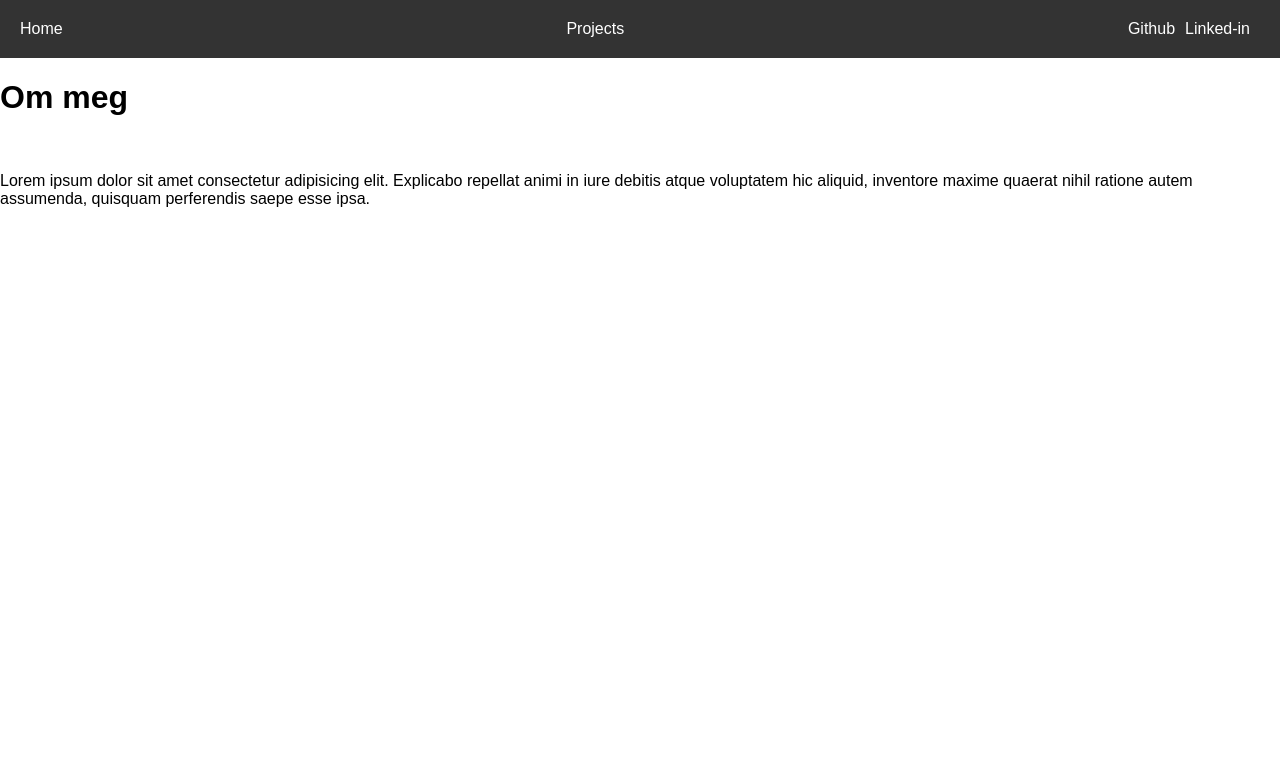
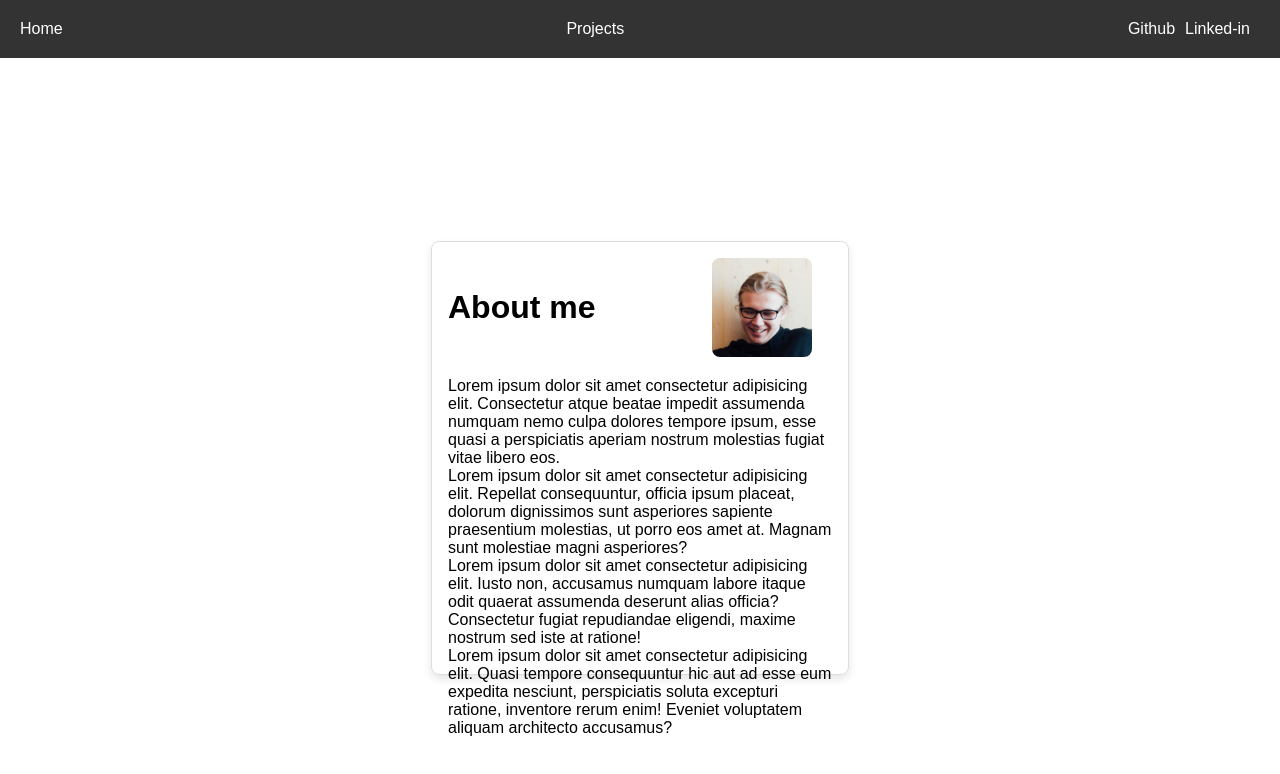
Before and after one commit to OfficeRat/homepage, a plain HTML site: page Pages/index.html in a window 1280 px wide. Drawn offline with Linux system fonts and the light colour scheme.

Commit message:
updte about me and css

```diff
--- a/Pages/index.html
+++ b/Pages/index.html
@@ -14,10 +14,19 @@
             <a id="right" target="_blank" href="https://www.linkedin.com/in/mats-r-kalleberg/">Linked-in</a>
     </div>
     <div id="content">
-        <div id="about">
-        <h1> Om meg</h1>
-        <img>
-        <p>Lorem ipsum dolor sit amet consectetur adipisicing elit. Explicabo repellat animi in iure debitis atque voluptatem hic aliquid, inventore maxime quaerat nihil ratione autem assumenda, quisquam perferendis saepe esse ipsa.</p>
+        <div class="about">
+            <div class="about-header">
+                <h1>About me</h1>
+                <!-- Add your image here -->
+                <img src="/static/images/img.png" alt="Mats's Image" class="about-image">
+            </div>
+            <div class="about-text">
+                <p>Lorem ipsum dolor sit amet consectetur adipisicing elit. Consectetur atque beatae impedit assumenda numquam nemo culpa dolores tempore ipsum, esse quasi a perspiciatis aperiam nostrum molestias fugiat vitae libero eos.
+                <br>Lorem ipsum dolor sit amet consectetur adipisicing elit. Repellat consequuntur, officia ipsum placeat, dolorum dignissimos sunt asperiores sapiente praesentium molestias, ut porro eos amet at. Magnam sunt molestiae magni asperiores?
+                <br>Lorem ipsum dolor sit amet consectetur adipisicing elit. Iusto non, accusamus numquam labore itaque odit quaerat assumenda deserunt alias officia? Consectetur fugiat repudiandae eligendi, maxime nostrum sed iste at ratione!
+                <br>Lorem ipsum dolor sit amet consectetur adipisicing elit. Quasi tempore consequuntur hic aut ad esse eum expedita nesciunt, perspiciatis soluta excepturi ratione, inventore rerum enim! Eveniet voluptatem aliquam architecto accusamus?
+            </p>
+            </div>
         </div>
     </div>
 </body>
--- a/Static/css/main.css
+++ b/Static/css/main.css
@@ -71,3 +71,41 @@ body {
   display: table;
   clear: both;
 }
+#content {
+  display: flex;
+  justify-content: center;
+  align-items: center;
+  height: 100vh;
+}
+
+.about {
+  border: 1px solid #ddd;
+  border-radius: 8px;
+  padding: 16px;
+  margin: auto;
+  height: 50vh;
+  width: 30vw;
+  box-shadow: 0 4px 8px rgba(0, 0, 0, 0.1);
+  transition: transform 0.3s ease-in-out;
+  flex-direction: column;
+}
+
+.about:hover {
+  transform: scale(1.05);
+}
+
+.about-header {
+  display: flex;
+  align-items: center;
+  justify-content: space-between;
+}
+
+.about img {
+  width: 100px; /* Ensure the image doesn't exceed the width of its container */
+  border-radius: 8px; /* Optional: Add rounded corners to the image */
+  margin-right: 20px;
+}
+
+.about-text {
+  margin-top: 20px; /* Adjust as needed for spacing between image and text */
+}
```
Also changed, not shown: Pages/projects.html (+1 -1 lines), Static/images/img.png (added).
